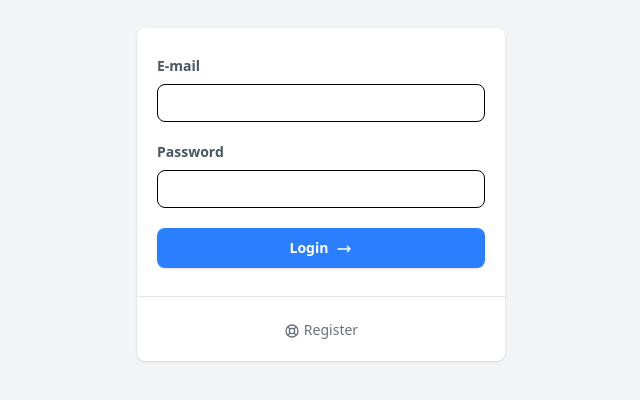
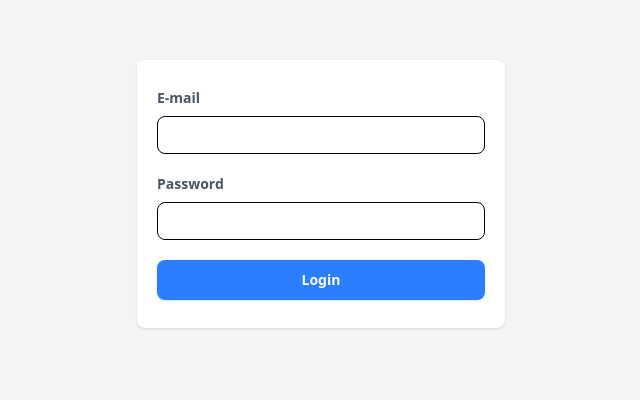
Before and after one commit to joserodny/dentalExam, a React (Vite) app: page /Login in a window 1280 px wide. Shown: the part 206-606 px from the top of the page, without its empty margins (319-959 px from the left). Built offline with nearby package versions, Linux system fonts and the light colour scheme.

Commit message:
FEAT: Login

```diff
--- a/controllers/patient.controller.js
+++ b/controllers/patient.controller.js
@@ -1,6 +1,8 @@
 import bcrypt from 'bcryptjs';
+import jwt from 'jsonwebtoken';
 import { dbConfig } from '../dbConfig.js';
 
+// Register
 export const registerPatients = async(req, res) => {
     try {
         const { name, email, password } = req.body;
@@ -9,16 +11,72 @@ export const registerPatients = async(req, res) => {
             return res.status(400).send('All fields are required');
         }
 
+        // Hash the password
         const hashedPassword = await bcrypt.hash(password, 10);
 
-        await dbConfig.query(
+        // Insert user into the database
+        const result = await dbConfig.query(
             `INSERT INTO patients (name, email, password, createdAt, updatedAt)
             VALUES (?, ?, ?, NOW(), NOW())`, [name, email, hashedPassword]
         );
 
-        res.status(201).send('User registered successfully!');
+        const userId = result.insertId; // Get the inserted user's ID
+
+        // Create JWT token
+        const token = jwt.sign({ id: userId, email }, process.env.JWT_SECRET, {
+            expiresIn: '1h', // Token expiration time
+        });
+
+        // Send response with the JWT token
+        res.status(201).json({ token, user: { id: userId, name, email } });
     } catch (err) {
         console.error('Register error:', err);
         res.status(500).send('Internal Server Error');
     }
 };
+
+// Login
+export const loginPatients = async(req, res) => {
+    try {
+        const { email, password } = req.body;
+
+        // Input validation
+        if (!email || !password) {
+            console.error('Email or password missing');
+            return res.status(400).json({ message: 'Email and password are required' });
+        }
+
+        // Find user by email
+        const [rows] = await dbConfig.query('SELECT * FROM patients WHERE email = ?', [email]);
+
+        if (rows.length === 0) {
+            console.error('User not found for email:', email);
+            return res.status(400).json({ message: 'User not found' });
+        }
+
+        // Extract user from the returned rows
+        const user = rows[0];
+
+        // Compare the password with the hashed password stored in the database
+        const isMatch = await bcrypt.compare(password, user.password);
+        if (!isMatch) {
+            return res.status(400).json({ message: 'Invalid credentials' });
+        }
+
+        // Generate JWT token
+        const token = jwt.sign({ id: user.id, email: user.email },
+            process.env.JWT_SECRET, { expiresIn: '1h' }
+        );
+
+        // Send the token and user info in the response
+        return res.status(200).json({
+            token,
+            user: { id: user.id, name: user.name, email: user.email },
+        });
+
+    } catch (err) {
+        // Log the error and send an error response
+        console.error('Login error:', err);
+        return res.status(500).json({ message: 'Internal Server Error', error: err.message });
+    }
+};
--- a/package.json
+++ b/package.json
@@ -25,6 +25,7 @@
         "react-dom": "^19.0.0",
         "react-router-dom": "^7.5.3",
         "sequelize": "^6.37.7",
+        "sweetalert2": "^11.21.0",
         "tailwindcss": "^4.1.5"
     },
     "devDependencies": {
--- a/routes/patient.routes.js
+++ /dev/null
@@ -1,10 +0,0 @@
-// routes/patient.routes.js
-import express from 'express';
-import { registerPatient } from '../controllers/patient.controller.js'; // This should now correctly import
-
-const router = express.Router();
-
-// Register route
-router.post('/register', registerPatient);
-
-export default router;
--- a/server.js
+++ b/server.js
@@ -4,7 +4,7 @@ import mysql from 'mysql2/promise';
 import cors from 'cors';
 
 
-import { registerPatients } from './controllers/patient.controller.js'
+import { registerPatients, loginPatients } from './controllers/patient.controller.js'
 dotenv.config();
 
 const app = express();
@@ -34,7 +34,7 @@ const pool = mysql.createPool({
 })();
 
 app.post('/api/register', registerPatients);
-
+app.post('/api/login', loginPatients);
 
 
 
--- a/src/components/HomePage/Header.jsx
+++ b/src/components/HomePage/Header.jsx
@@ -1,4 +1,3 @@
-// Header.js
 export const Header = () => (
     <header className="absolute top-0 left-0 w-full z-50 px-4 sm:px-8 lg:px-16 xl:px-40 2xl:px-64">
         <div className="hidden md:flex justify-between items-center py-2 border-b text-sm ">
--- a/src/components/HomePage/Hero.jsx
+++ b/src/components/HomePage/Hero.jsx
@@ -1,4 +1,3 @@
-// HeroSection.js
 import coverBg from '../../assets/images/cover-bg.jpg';
 
 export const HeroSection = () => (
--- a/src/components/HomePage/ServiceCard.jsx
+++ b/src/components/HomePage/ServiceCard.jsx
@@ -1,4 +1,3 @@
-// ServiceCard.js
 export const ServiceCard = ({ image, title, description }) => (
   <div className="md:w-1/2 md:px-4 mt-4 md:mt-8 lg:mt-0 lg:w-1/4">
     <div className="bg-white rounded-lg border border-gray-300 p-8">
--- a/src/components/HomePage/Services.jsx
+++ b/src/components/HomePage/Services.jsx
@@ -1,4 +1,3 @@
-// ServicesSection.js
 import {ServiceCard} from './ServiceCard'
 import oralSurgery from '../../assets/images/oral-surgery.svg';
 import painlessSurgery from '../../assets/images/painless-dentistry.svg';
--- a/src/pages/BookingPage.jsx
+++ b/src/pages/BookingPage.jsx
@@ -1,4 +1,3 @@
-// Correct: Named export
 export const BookingPage = () => {
   return <h1>Booking Page</h1>;
 };
--- a/src/pages/LoginPage.jsx
+++ b/src/pages/LoginPage.jsx
@@ -1,32 +1,84 @@
+import React, { useState } from 'react';
+import axios from 'axios';
+import { useNavigate } from 'react-router-dom';
+import Swal from 'sweetalert2'; // Import SweetAlert2
+
 export const LoginPage = () => {
+    const [email, setEmail] = useState('');
+    const [password, setPassword] = useState('');
+    const navigate = useNavigate();
+
+    const handleLogin = async (e) => {
+        e.preventDefault();
+
+        try {
+            // Send login request to the backend
+            const response = await axios.post('/api/login', {
+                email,
+                password,
+            });
+
+            // Show success alert
+            Swal.fire({
+                icon: 'success',
+                title: 'Login successful!',
+                text: 'You are now logged in.',
+                showConfirmButton: false,
+                timer: 1500,
+                timerProgressBar: true,
+            });
+
+            // Save JWT token and user info to localStorage
+            localStorage.setItem('token', response.data.token);
+            localStorage.setItem('user', JSON.stringify(response.data.user));
+
+            // Redirect to dashboard after successful login
+            navigate('/dashboard');
+
+            // Reset form
+            setEmail('');
+            setPassword('');
+        } catch (err) {
+            // Show error alert
+            Swal.fire({
+                icon: 'error',
+                title: 'Login failed!',
+                text: err.response?.data?.message || 'Something went wrong!',
+            });
+        }
+    };
+
     return (
         <div className="min-h-screen bg-gray-100 flex flex-col justify-center sm:py-12">
             <div className="p-10 xs:p-0 mx-auto md:w-full md:max-w-md">
                 <div className="bg-white shadow w-full rounded-lg divide-y divide-gray-200">
                     <div className="px-5 py-7">
                         <label className="font-semibold text-sm text-gray-600 pb-1 block">E-mail</label>
-                <input type="text" className="border rounded-lg px-3 py-2 mt-1 mb-5 text-sm w-full" />
+                        <input
+                            type="email"
+                            className="border rounded-lg px-3 py-2 mt-1 mb-5 text-sm w-full"
+                            value={email}
+                            onChange={(e) => setEmail(e.target.value)}
+                        />
+
                         <label className="font-semibold text-sm text-gray-600 pb-1 block">Password</label>
-                <input type="text" className="border rounded-lg px-3 py-2 mt-1 mb-5 text-sm w-full" />
-                <button type="button" className="transition duration-200 bg-blue-500 hover:bg-blue-600 focus:bg-blue-700 focus:shadow-sm focus:ring-4 focus:ring-blue-500 focus:ring-opacity-50 text-white w-full py-2.5 rounded-lg text-sm shadow-sm hover:shadow-md font-semibold text-center inline-block">
-                    <span className="inline-block mr-2">Login</span>
-                    <svg xmlns="http://www.w3.org/2000/svg" fill="none" viewBox="0 0 24 24" stroke="currentColor" className="w-4 h-4 inline-block">
-                        <path strokeLinecap="round" strokeLinejoin="round" strokeWidth="2" d="M17 8l4 4m0 0l-4 4m4-4H3" />
-                    </svg>
+                        <input
+                            type="password"
+                            className="border rounded-lg px-3 py-2 mt-1 mb-5 text-sm w-full"
+                            value={password}
+                            onChange={(e) => setPassword(e.target.value)}
+                        />
+
+                        <button
+                            type="button"
+                            onClick={handleLogin}
+                            className="transition duration-200 bg-blue-500 hover:bg-blue-600 focus:bg-blue-700 focus:shadow-sm focus:ring-4 focus:ring-blue-500 focus:ring-opacity-50 text-white w-full py-2.5 rounded-lg text-sm shadow-sm hover:shadow-md font-semibold text-center inline-block"
+                        >
+                            Login
                         </button>
-            </div>
-            <div className="py-5">
-                <div className="text-center whitespace-nowrap">
-                    <a href="/Register" className="transition duration-200 mx-5 px-5 py-4 cursor-pointer font-normal text-sm rounded-lg text-gray-500 hover:bg-gray-100 focus:outline-none focus:bg-gray-200 focus:ring-2 focus:ring-gray-400 focus:ring-opacity-50 ring-inset">
-                        <svg xmlns="http://www.w3.org/2000/svg" fill="none" viewBox="0 0 24 24" stroke="currentColor" className="w-4 h-4 inline-block align-text-bottom">
-                            <path strokeLinecap="round" strokeLinejoin="round" strokeWidth="2" d="M18.364 5.636l-3.536 3.536m0 5.656l3.536 3.536M9.172 9.172L5.636 5.636m3.536 9.192l-3.536 3.536M21 12a9 9 0 11-18 0 9 9 0 0118 0zm-5 0a4 4 0 11-8 0 4 4 0 018 0z" />
-                        </svg>
-                        <span className="inline-block ml-1">Register</span>
-                    </a>
-                </div>
                     </div>
                 </div>
             </div>
         </div>
     );
-}
+};
--- a/src/pages/RegisterPage.jsx
+++ b/src/pages/RegisterPage.jsx
@@ -1,5 +1,6 @@
 import React, { useState } from 'react';
 import axios from 'axios';
+import { useNavigate } from 'react-router-dom';
 
 export const RegisterPage = () => {
     const [name, setName] = useState('');
@@ -8,40 +9,36 @@ export const RegisterPage = () => {
     const [error, setError] = useState('');
     const [message, setMessage] = useState('');
 
+    const navigate = useNavigate(); // for navigation after successful login
+
     const handleSubmit = async (e) => {
-        e.preventDefault();
+        e.preventDefault();  // Prevent default form submission behavior
         setError('');
         setMessage('');
 
         try {
-            // Register the user
-            await axios.post('/api/register', {
+            // Send registration request to the backend
+            const response = await axios.post('/api/register', {
                 name,
                 email,
                 password,
             });
 
-            // Automatically log in the user
-            const loginResponse = await axios.post('/api/login', {
-                email,
-                password,
-            });
+            // Save JWT token and user info to localStorage
+            localStorage.setItem('token', response.data.token);  // Save the token for future requests
+            localStorage.setItem('user', JSON.stringify(response.data.user));  // Save the user info
 
-            // Store token or set auth context/state as needed
-            localStorage.setItem('token', loginResponse.data.token); // or use your preferred method
-            setMessage('Registration and login successful!');
+            navigate('/dashboard');  // Redirect user to the dashboard
 
-            // Redirect if needed (e.g., to dashboard)
-            // navigate('/dashboard'); <-- if using react-router-dom
-
+            // Reset the form
             setName('');
             setEmail('');
             setPassword('');
         } catch (err) {
-            setError(err.response?.data?.message || 'Something went wrong');
+            // Handle errors and display error message
+            setError(err.response?.data || 'Something went wrong');
         }
     };
-
 
     return (
         <div className="min-h-screen bg-gray-100 flex flex-col justify-center sm:py-12">
```
Also changed, not shown: 2 other files (tests, documents, lock files or other folders). Lines whose indentation alone changed are shown as unchanged.
